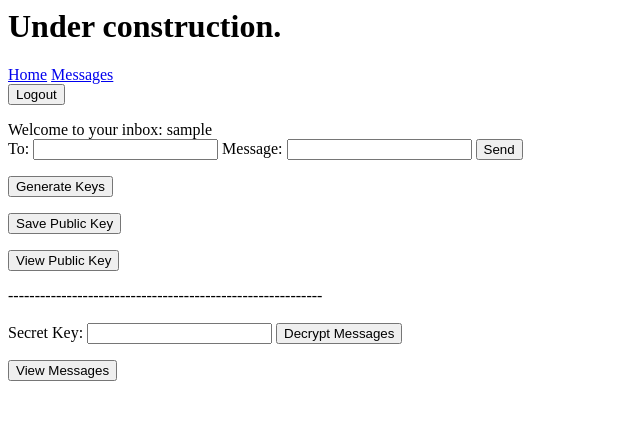
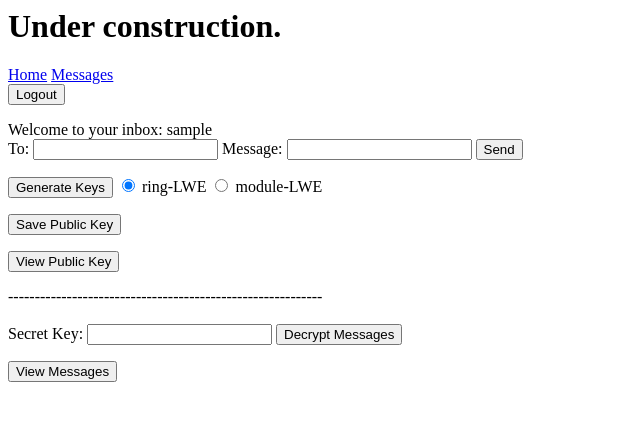
Before and after one commit to Open-Encrypt/open-encrypt-web, a PHP site: page /inbox.php in a window 1280 px wide. Shown: the top 421 px of the page, without its empty margins (0-640 px from the left). Run offline with PHP 8.4, Linux system fonts and the light colour scheme; the visitor is signed in with stand-in values (Sample User, id 1).

Commit message:
add toggle for key generation
add module-LWE key generation method

```diff
--- a/inbox.php
+++ b/inbox.php
@@ -28,8 +28,8 @@
         redirect("login.php");
     }
     //define a function which generates public and private keys
-    function generate_keys(){
-        $command = escapeshellcmd('/home/jackson/open_encrypt/openencryptvenv/bin/python3 keygen_ring_lwe.py');
+    function generate_keys($encryption_method = "ring_lwe"){
+        $command = escapeshellcmd('/home/jackson/open_encrypt/openencryptvenv/bin/python3 keygen_' . $encryption_method . '.py');
         $json_string = shell_exec($command);
         try{
             $json_object = json_decode($json_string, true, 512, JSON_THROW_ON_ERROR);
@@ -148,6 +148,10 @@
 
     <form method="post">
         <input type="submit" name="key_gen" class="button" value="Generate Keys" />
+        <input type="radio" id="ring_lwe" name="encryption_method" value="ring_lwe" checked>
+        <label for="ring_lwe">ring-LWE</label>
+        <input type="radio" id="module_lwe" name="encryption_method" value="module_lwe">
+        <label for="module_lwe">module-LWE</label>
     </form>
 
     <form method="post">
@@ -160,17 +164,27 @@
 
     <?php
         //if the "key generation" button is pressed and there is a valid user session, generate public/private key pair
-        if (isset($_POST['key_gen']) && isset($_SESSION['user'])){
+        if (isset($_POST['key_gen']) && isset($_SESSION['user']) &&isset($_POST['encryption_method'])){
 
-            $json_keys = generate_keys();
+            $encryption_method = $_POST['encryption_method'];
+            $json_keys = generate_keys($encryption_method);
+
+            if($encryption_method == "ring_lwe"){
+                $secret_key = implode('', $json_keys["secret"]);
+                $public_key_b = implode(',', $json_keys["public_b"]);
+                $public_key_a = implode(',', $json_keys["public_a"]);
+                $public_key = $public_key_b . "," . $public_key_a;
+            }
+            if($encryption_method == "module_lwe"){
+                $secret_key = implode(',', $json_keys["secret"]);
+                $public_key_A = implode(',', $json_keys["public_A"]);
+                $public_key_t = implode(',', $json_keys["public_t"]);
+                $public_key = $public_key_A . ',' . $public_key_t;
+            }
             echo "Secret key: This is private and should be written down and stored safely. It is used to decrypt messages you've received.<br><br>";
-            $secret_key = implode('', $json_keys["secret"]);
             echo $secret_key;
             echo "<br><br>";
             echo "Public key: This is public and is stored on the server. It is used for encrypting messages sent to you.<br><br>";
-            $public_key_b = implode(',', $json_keys["public_b"]);
-            $public_key_a = implode(',', $json_keys["public_a"]);
-            $public_key = $public_key_b . "," . $public_key_a;
             echo $public_key;
             echo "<br><br>";
 
```
Also changed, not shown: 1 other file.
